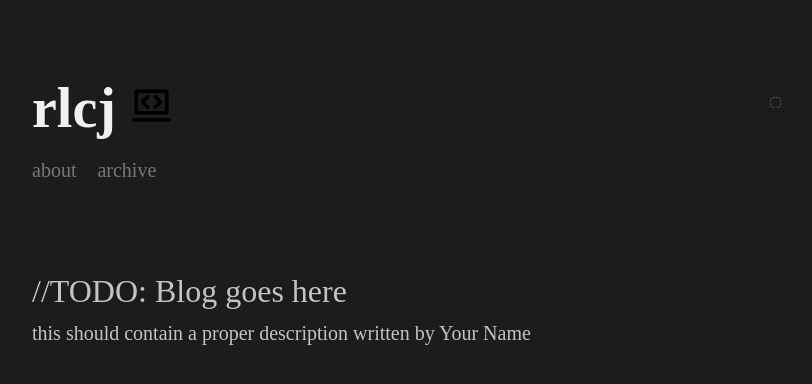
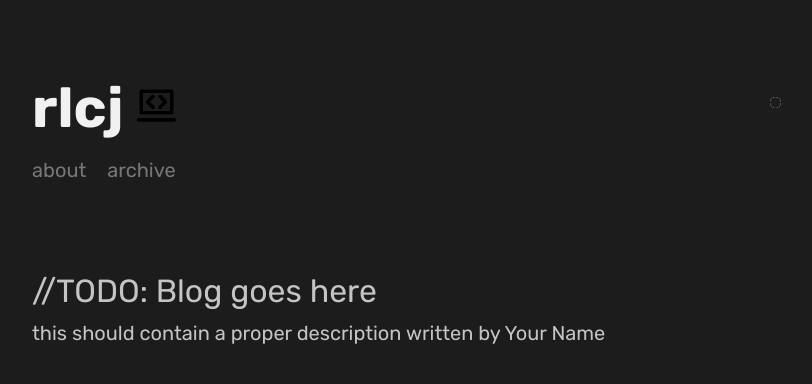
Before and after one commit to SpawnageLoong/rlcj, a Jekyll site: the page built from index.md, in a window 1280 px wide. Shown: the top 384 px of the page, without its empty margins (224-1036 px from the left). Built offline with Jekyll 4.4.1, drawn with Linux system fonts in a browser that asks for light colours.

Commit message:
Add Google Fonts to head.html

```diff
--- a/_includes/main/head.html
+++ b/_includes/main/head.html
@@ -1,2 +1,12 @@
 <meta charset="utf-8">
+
+<!-- Styles -->
 <link rel="stylesheet" href="/assets/css/main.css">
+{% if site.blog.load_google_fonts %}
+<link rel="stylesheet" href="https://fonts.googleapis.com/css?family={{ site.blog.load_google_fonts }}">
+<style>
+    html {
+      font-family: {{ site.blog.font }};
+    }
+</style>
+{% endif %}
```
